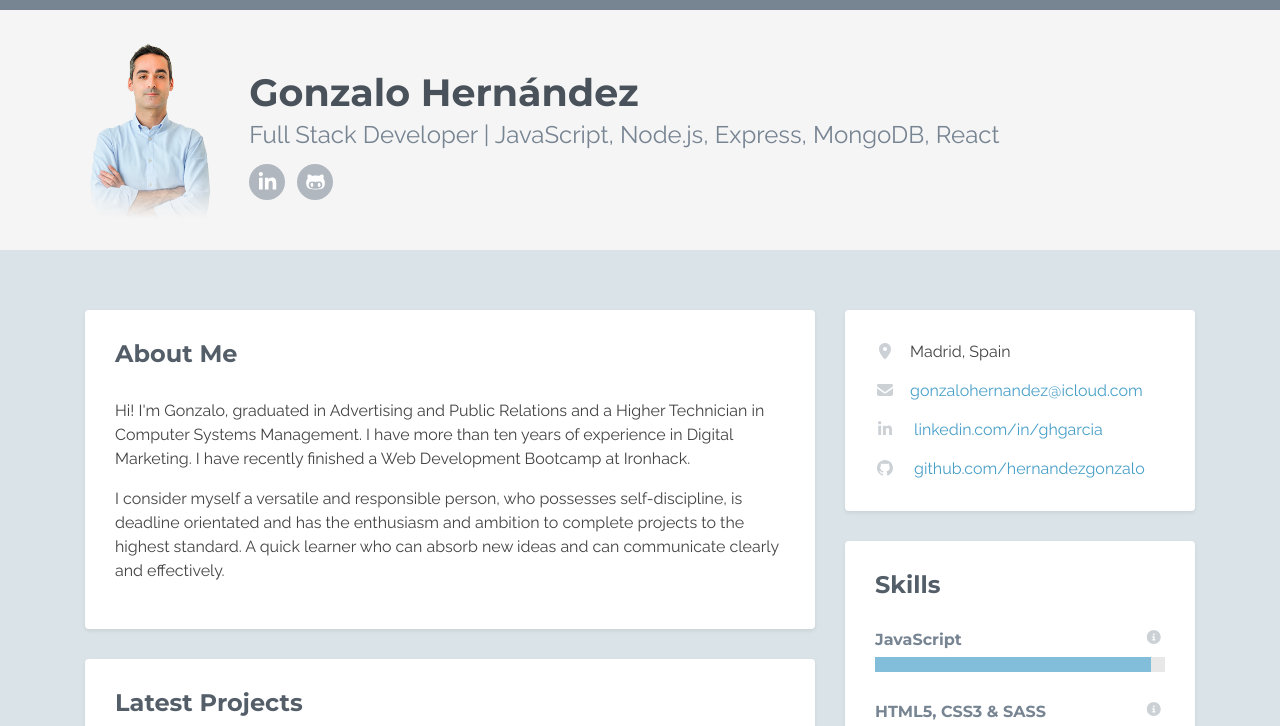
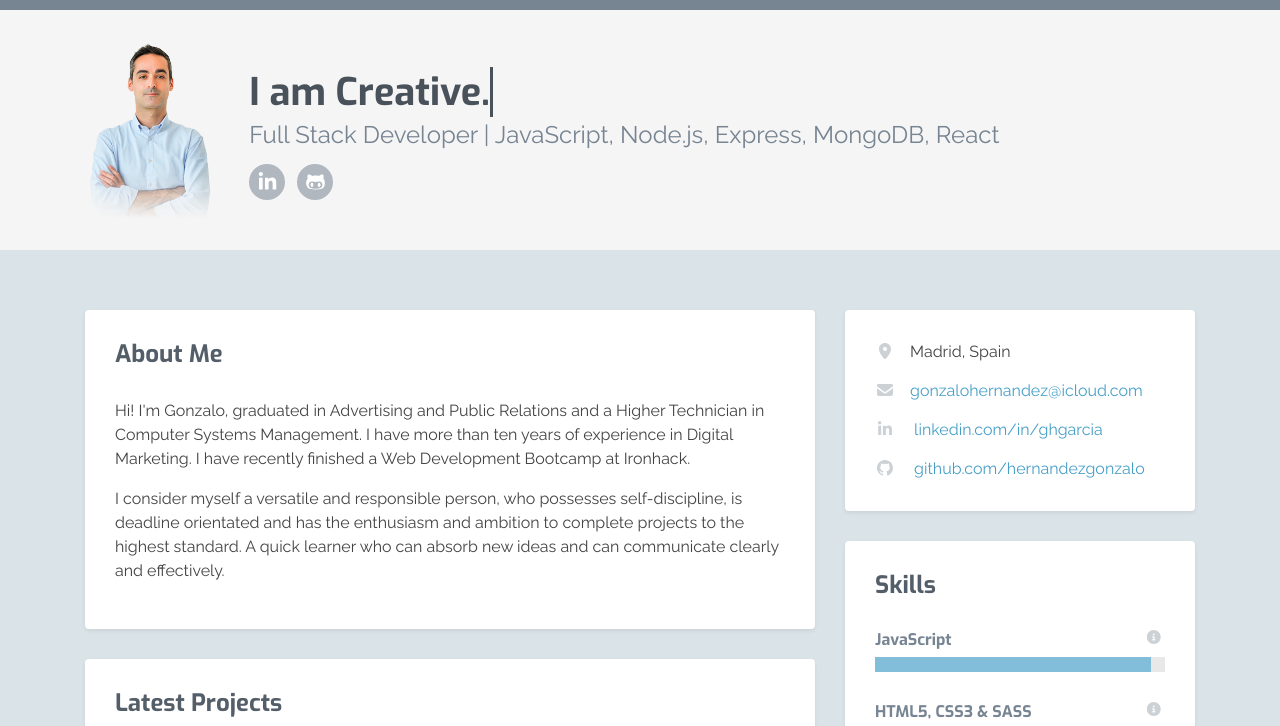
Before and after one commit to hernandezgonzalo/portfolio, a website: page index.html in a window 1280 px wide. Both pictures are taken after a click on the element 1154 px from the left and 638 px from the top of the page. Shown: the top 726 px of the page. Drawn offline with Linux system fonts and the light colour scheme; no server answers; some icons are missing.

Commit message:
typewriter effect

```diff
--- /dev/null
+++ b/assets/js/typewriter.js
@@ -0,0 +1,58 @@
+const TxtType = function (el, toRotate, period) {
+  this.toRotate = toRotate;
+  this.el = el;
+  this.loopNum = 0;
+  this.period = parseInt(period, 10) || 2000;
+  this.txt = "";
+  this.tick();
+  this.isDeleting = false;
+};
+
+TxtType.prototype.tick = function () {
+  const i = this.loopNum % this.toRotate.length;
+  const fullTxt = this.toRotate[i];
+
+  if (this.isDeleting) {
+    this.txt = fullTxt.substring(0, this.txt.length - 1);
+  } else {
+    this.txt = fullTxt.substring(0, this.txt.length + 1);
+  }
+
+  this.el.innerHTML = '<span class="wrap">' + this.txt + "</span>";
+
+  const that = this;
+  let delta = 200 - Math.random() * 100;
+
+  if (this.isDeleting) {
+    delta /= 2;
+  }
+
+  if (!this.isDeleting && this.txt === fullTxt) {
+    delta = this.period;
+    this.isDeleting = true;
+  } else if (this.isDeleting && this.txt === "") {
+    this.isDeleting = false;
+    this.loopNum++;
+    delta = 500;
+  }
+
+  setTimeout(function () {
+    that.tick();
+  }, delta);
+};
+
+window.onload = function () {
+  const elements = document.getElementsByClassName("typewrite");
+  for (let i = 0; i < elements.length; i++) {
+    const toRotate = elements[i].getAttribute("data-type");
+    const period = elements[i].getAttribute("data-period");
+    if (toRotate) {
+      new TxtType(elements[i], JSON.parse(toRotate), period);
+    }
+  }
+  // Inject CSS
+  const css = document.createElement("style");
+  css.type = "text/css";
+  css.innerHTML = ".typewrite > .wrap { border-right: 0.08em solid}";
+  document.body.appendChild(css);
+};
--- a/assets/scss/_base.scss
+++ b/assets/scss/_base.scss
@@ -13,7 +13,7 @@ h3,
 h4,
 h5,
 h6 {
-  font-family: "Montserrat", sans-serif;
+  font-family: "Exo", sans-serif;
   font-weight: 700;
   color: $color;
 }
@@ -34,7 +34,7 @@ a {
 .btn,
 a.btn {
   @include transition(all 0.4s ease-in-out);
-  font-family: "Montserrat", arial, sans-serif;
+  font-family: "Exo", arial, sans-serif;
   padding: 8px 16px;
   font-weight: bold;
   .svg-inline--fa {
@@ -249,7 +249,7 @@ a.dotted-link {
       overflow: hidden;
 
       .text {
-        font-family: "Montserrat", sans-serif;
+        font-family: "Exo", sans-serif;
         position: relative;
         left: -8px;
         top: 18px;
--- a/index.html
+++ b/index.html
@@ -18,9 +18,8 @@
       rel="stylesheet"
     />
     <link
-      href="https://fonts.googleapis.com/css?family=Montserrat:400,700"
+      href="https://fonts.googleapis.com/css2?family=Exo:wght@400;700&display=swap"
       rel="stylesheet"
-      type="text/css"
     />
 
     <!-- FontAwesome JS -->
@@ -57,7 +56,16 @@
           alt="profile image"
         />
         <div class="profile-content float-left">
-          <h1 class="name">Gonzalo Hernández</h1>
+          <!-- <h1 class="name">Gonzalo Hernández</h1> -->
+          <h1 class="name">
+            <span
+              class="typewrite"
+              data-period="2000"
+              data-type='[ "Hi! I am Gonzalo.", "I am Creative.", "I Love Design.", "I Love to Develop." ]'
+            >
+              <span class="wrap"></span>
+            </span>
+          </h1>
           <h2 class="desc">
             Full Stack Developer | JavaScript, Node.js, Express, MongoDB, React
           </h2>
@@ -219,7 +227,7 @@
                     </h3>
                     <p class="mb-2">
                       Reviews platform with user-generated content developed
-                      with Node.js, Express, MongoDB and AJAX.
+                      with Node.js, Express, MongoDB, AJAX and Handlebars.
                     </p>
                     <p>
                       <a
@@ -626,6 +634,8 @@
       type="text/javascript"
       src="assets/plugins/github-calendar/dist/github-calendar.min.js"
     ></script>
+    <!-- typewriter -->
+    <script type="text/javascript" src="assets/js/typewriter.js"></script>
     <!-- custom js -->
     <script type="text/javascript" src="assets/js/main.js"></script>
   </body>
```
Also changed, not shown: assets/css/styles.css, 1 other file.
